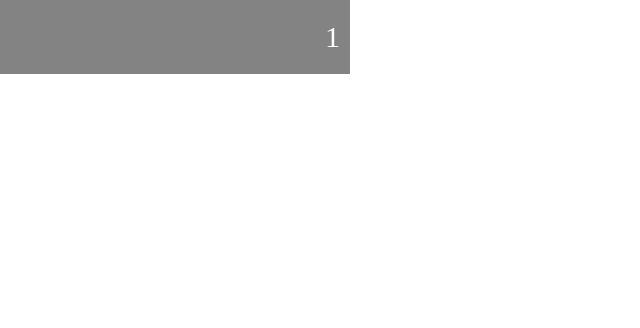
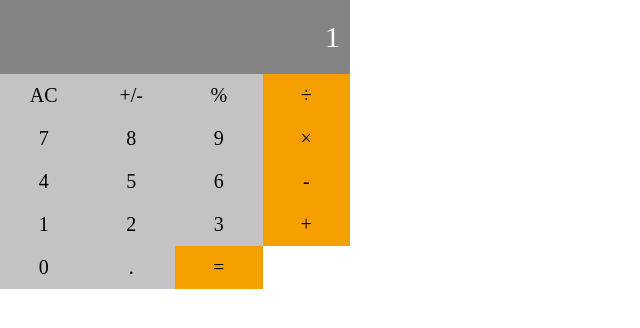
Before and after one commit to DavidEspinoG/math_magicians, a React (Create React App) app: page / in a window 1280 px wide. Shown: the top 328 px of the page, without its empty margins (0-640 px from the left). Built offline with nearby package versions, Linux system fonts and the light colour scheme.

Commit message:
Add CalculatorButton component

```diff
--- a/src/components/Calculator.js
+++ b/src/components/Calculator.js
@@ -1,10 +1,33 @@
 import '../styles/calculator.css';
 import CalculatorInput from './CalculatorInput';
+import CalculatorButton from './CalculatorButton';
 
-const Calculator = () => (
-  <div className="calculator">
-    <CalculatorInput number={1} />
-  </div>
-);
+const getColor = (string) => {
+  const orangeElements = ['÷', '×', '-', '+', '='];
+  const index = orangeElements.findIndex((element) => element === string);
+  if (index !== -1) {
+    return 'orange';
+  }
+  return 'gray';
+};
+
+const Calculator = () => {
+  const buttonValues = ['AC', '+/-', '%', '÷', '7', '8', '9', '×',
+    '4', '5', '6', '-', '1', '2', '3', '+', '0', '.', '='];
+  return (
+    <div className="calculator">
+      <CalculatorInput number={1} />
+      <div className="calculator-buttons">
+        {buttonValues.map((element) => (
+          <CalculatorButton
+            key={element}
+            content={element}
+            color={getColor(element)}
+          />
+        ))}
+      </div>
+    </div>
+  );
+};
 
 export default Calculator;
--- /dev/null
+++ b/src/components/CalculatorButton.js
@@ -0,0 +1,19 @@
+import PropTypes from 'prop-types';
+import '../styles/CalculatorButton.css';
+
+const CalculatorButton = ({ content, color }) => (
+  <div className={`calculator-button ${color}`}>
+    <span>{content}</span>
+  </div>
+);
+
+CalculatorButton.propTypes = {
+  content: PropTypes.string.isRequired,
+  color: PropTypes.string,
+};
+
+CalculatorButton.defaultProps = {
+  color: 'gray',
+};
+
+export default CalculatorButton;
--- a/src/styles/App.css
+++ b/src/styles/App.css
@@ -13,6 +13,7 @@ body {
   margin: 0;
   padding: 0;
 }
+
 *,
 *::after,
 *::before {
--- /dev/null
+++ b/src/styles/CalculatorButton.css
@@ -0,0 +1,15 @@
+.calculator-button {
+  font-size: 2rem;
+  padding: 1rem;
+  display: flex;
+  justify-content: center;
+  align-items: center;
+}
+
+.gray {
+  background-color: var(--light-gray);
+}
+
+.orange {
+  background-color: var(--orange);
+}
--- a/src/styles/calculator.css
+++ b/src/styles/calculator.css
@@ -1,3 +1,8 @@
 .calculator {
   width: 35rem;
 }
+
+.calculator-buttons {
+  display: grid;
+  grid-template-columns: repeat(4, 1fr);
+}
```
Also changed, not shown: src/styles/CalculatorInput.css (line endings or trailing spaces).
